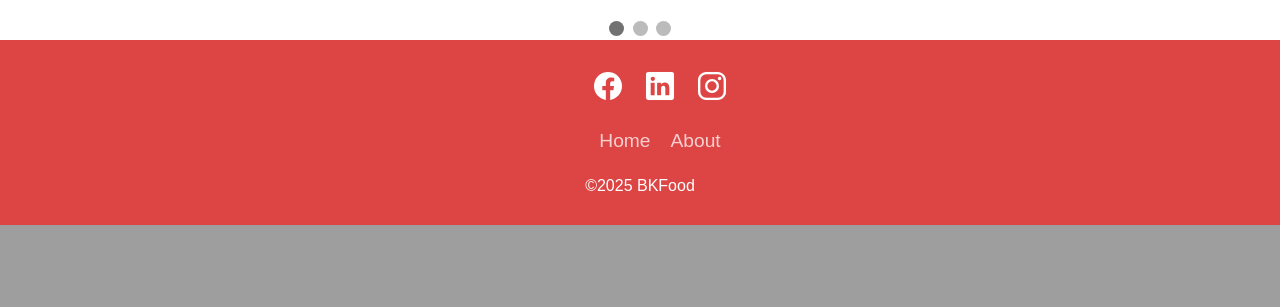
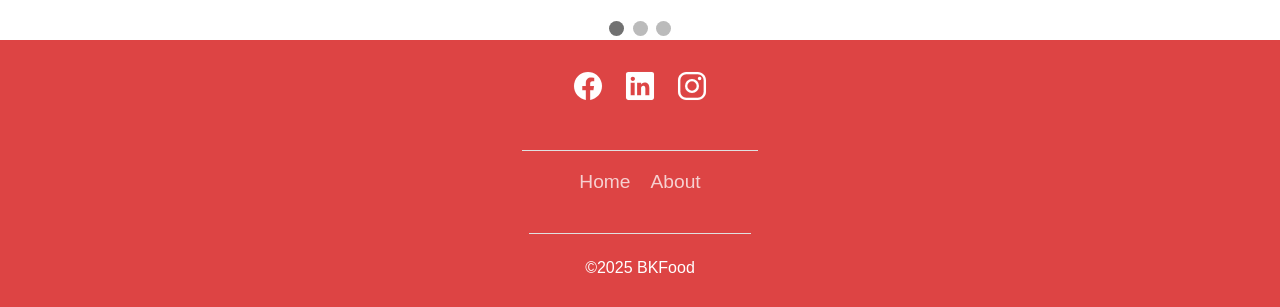
Before and after one commit to bachthetrollface/SoftwareEngineering-BKFood, a Django app: page /homepage/login/ in a window 1280 px wide. Shown: the part 681-988 px from the top of the page. Before the commit the page ends 906 px from the top, so only its background shows below. Run offline with Django 4.2, Linux system fonts and the light colour scheme; parts of the project's set-up code (start-up, migrations or seed data) failed here and were passed over; some libraries are stand-ins or nearby versions.

Commit message:
fix misalignment in footer

```diff
--- a/bkfood/homepage/static/css/footer.css
+++ b/bkfood/homepage/static/css/footer.css
@@ -122,3 +122,9 @@
     background-positon-x: 0px;
   }
 }
+
+.footer ul {
+  list-style-type: none;
+  border-bottom: 1px solid #e0e0e0;
+  padding: 0px 40px 40px 40px;
+}
--- a/bkfood/homepage/static/css/header.css
+++ b/bkfood/homepage/static/css/header.css
@@ -192,7 +192,7 @@
     box-shadow: 0 6px 6px 0 rgba(0, 0, 0, 0.2);
 }
 .header .right #tab_login {
-    background-color: #3aa86c;
+    background-color: #ffbb77;
     border: none;
     cursor: pointer;
     width: 120px;
@@ -211,7 +211,7 @@
 
 /* --------------- signup -------------- */
 .header .right .sign-up-btn {
-    background-color: #3aa86c;
+    background-color: #ffbb77;
     border: none;
     cursor: pointer;
     width: 120px;
--- a/bkfood/homepage/templates/homepage.html
+++ b/bkfood/homepage/templates/homepage.html
@@ -156,7 +156,7 @@
                     if( button.value === "false"){
                         newLike = like + 1;
                         button.value = "true";
-                        button.style.backgroundColor = '#f00';
+                        button.style.backgroundColor = '#0f0';
                     }
                     else{
                         newLike = like - 1;
@@ -171,7 +171,7 @@
                     xhr.send(JSON.stringify({ like: newLike}));
                 }
                 function showComment(event, postId){
-                    alert("(Đang phát triển) xem chi tiết trang cá nhân để Comment")
+
                 }
         </script>
         <br>
--- a/bkfood/postspage/static/css/footer.css
+++ b/bkfood/postspage/static/css/footer.css
@@ -122,3 +122,9 @@
     background-positon-x: 0px;
   }
 }
+
+.footer ul {
+  list-style-type: none;
+  border-bottom: 1px solid #e0e0e0;
+  padding: 0px 40px 40px 40px;
+}
--- a/bkfood/profilepage/static/style.css
+++ b/bkfood/profilepage/static/style.css
@@ -513,3 +513,9 @@
       background-positon-x: 0px;
     }
   }
+
+  .footer ul {
+  list-style-type: none;
+  border-bottom: 1px solid #e0e0e0;
+  padding: 0px 40px 40px 40px;
+}
--- a/bkfood/settingspage/templates/posts/edit_post.html
+++ b/bkfood/settingspage/templates/posts/edit_post.html
@@ -40,7 +40,7 @@
                 <select class="form-select form-select-sm" id="ward" name="ward" aria-label=".form-select-sm" required>
                 <option value="{{post.ward}}" selected >{{post.district}}</option>
                 </select>
-                <h4><input required id="address_post" name="address_post" placeholder="Nhập nhập địa chỉ cụ thể" class="tieude" value="{{post.address}}"></h4>
+                <h4><input required id="address_post" name="address_post" placeholder="Nhập địa chỉ cụ thể" class="tieude" value="{{post.address}}"></h4>
 
                 <h3><input required id="title_post" name="title_post" type="text" placeholder="Nhập tiêu đề" class="tieude" value="{{post.title}}"></h3>
                 <textarea  required id="content_post" name="content_post"  cols="78" rows="15" placeholder="Nhập nội dung vào đây nhé">{{post.content}}</textarea>
--- a/bkfood/settingspage/templates/settingspage/base.html
+++ b/bkfood/settingspage/templates/settingspage/base.html
@@ -34,9 +34,8 @@
     </nav>
 
     {% block product %}{% endblock  %}
-    {% block bills %}{% endblock  %}
-    {% block statistics %}{% endblock  %}
     {% block post %}{% endblock  %}
     {% block general %}{% endblock  %}
+    {% block script %}{% endblock %}
 </body>
 </html>
--- a/bkfood/settingspage/urls.py
+++ b/bkfood/settingspage/urls.py
@@ -12,8 +12,8 @@
     path('posts/addPosts', views.createPost, name='createPost'),
     path('posts/delete/<int:postId>/', views.deletePost, name='deletePost'),
     path('posts/edit/<int:postId>/', views.editPost, name="editPost"),
-    path('posts/edit/<int:postId>/testDeleteImagePost/<int:imageId>', views.deleteImagePost, name='deleteImagePost'),
-    path('posts/edit/<int:postId>/testRecoverDelete/', views.recoverDelete, name="recoverDelete"),
+    path('posts/edit/<int:postId>/testDeleteImagePost/<int:imageId>', views.deleteImagePost, name='deleteImagePost'), #!!!
+    path('posts/edit/<int:postId>/testRecoverDelete/', views.recoverDelete, name="recoverDelete"), #!!!
 
     path('product/', views.ProductManager, name='product'),
     path('product/add', views.CreateProduct.as_view(), name='addProduct'),
@@ -21,12 +21,4 @@
     path('product/edit/<int:product_id>', views.editProduct.as_view(), name='editProduct'),
 
 
-    # path('bills/', views.billsPage, name='billsPage'),
-    # path('bills/viewBill/<int:billId>', views.viewBill, name='viewBill'),
-    # path('bills/viewBill/<int:billId>/accept/>', views.accept, name='accept'),
-    # path('bills/viewBill/<int:billId>/decline/>', views.decline, name='decline'),
-
-
-    # path('statistics/', views.statisticsPage, name='statisticsPage'),
-
 ] + static(settings.MEDIA_URL, document_root = settings.MEDIA_URL)
```
Also changed, not shown: bkfood/settingspage/templates/products/product.html (+29 -2 lines), bkfood/settingspage/views.py (+13 -140 lines), bkfood/db.sqlite3.
